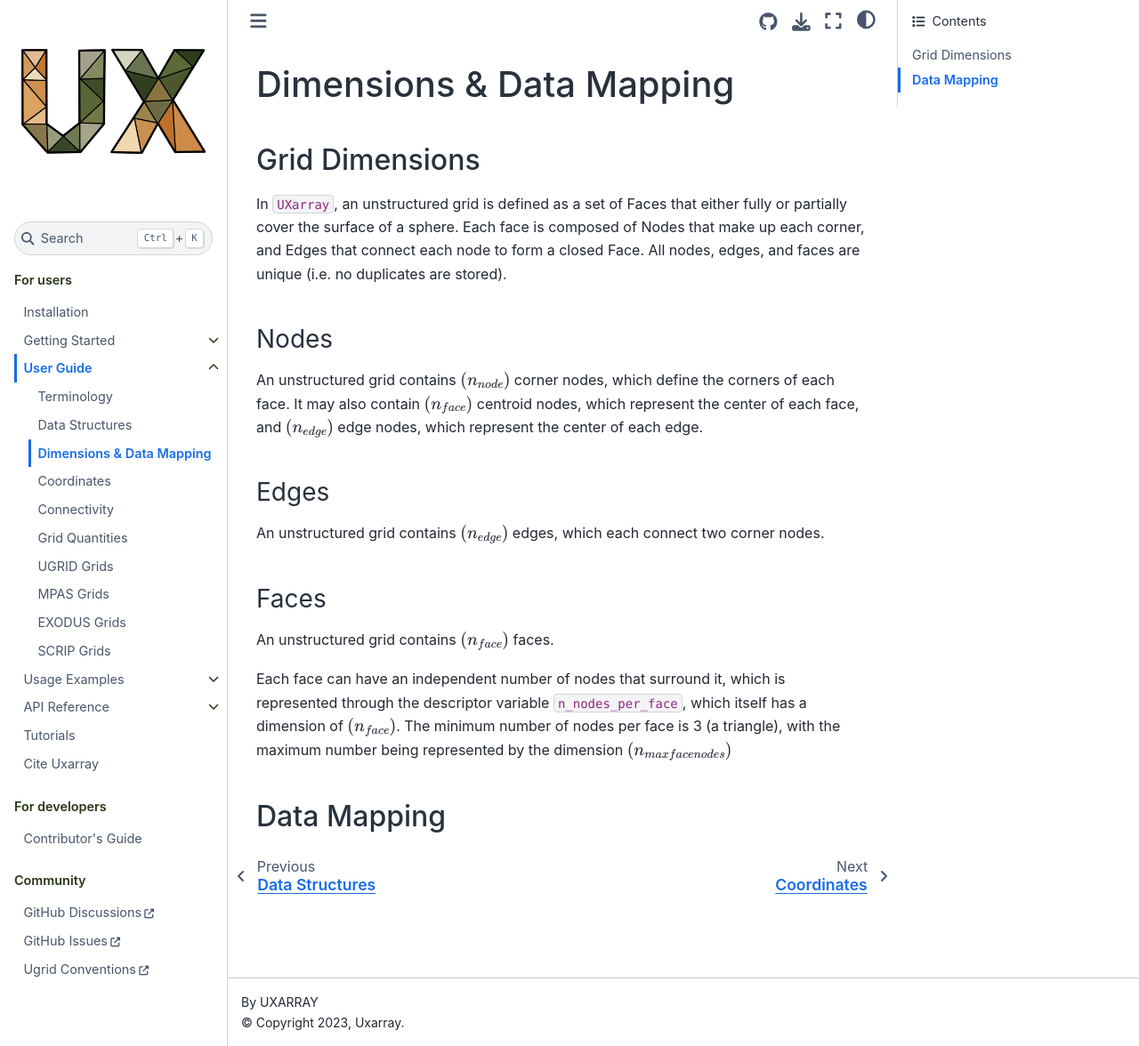
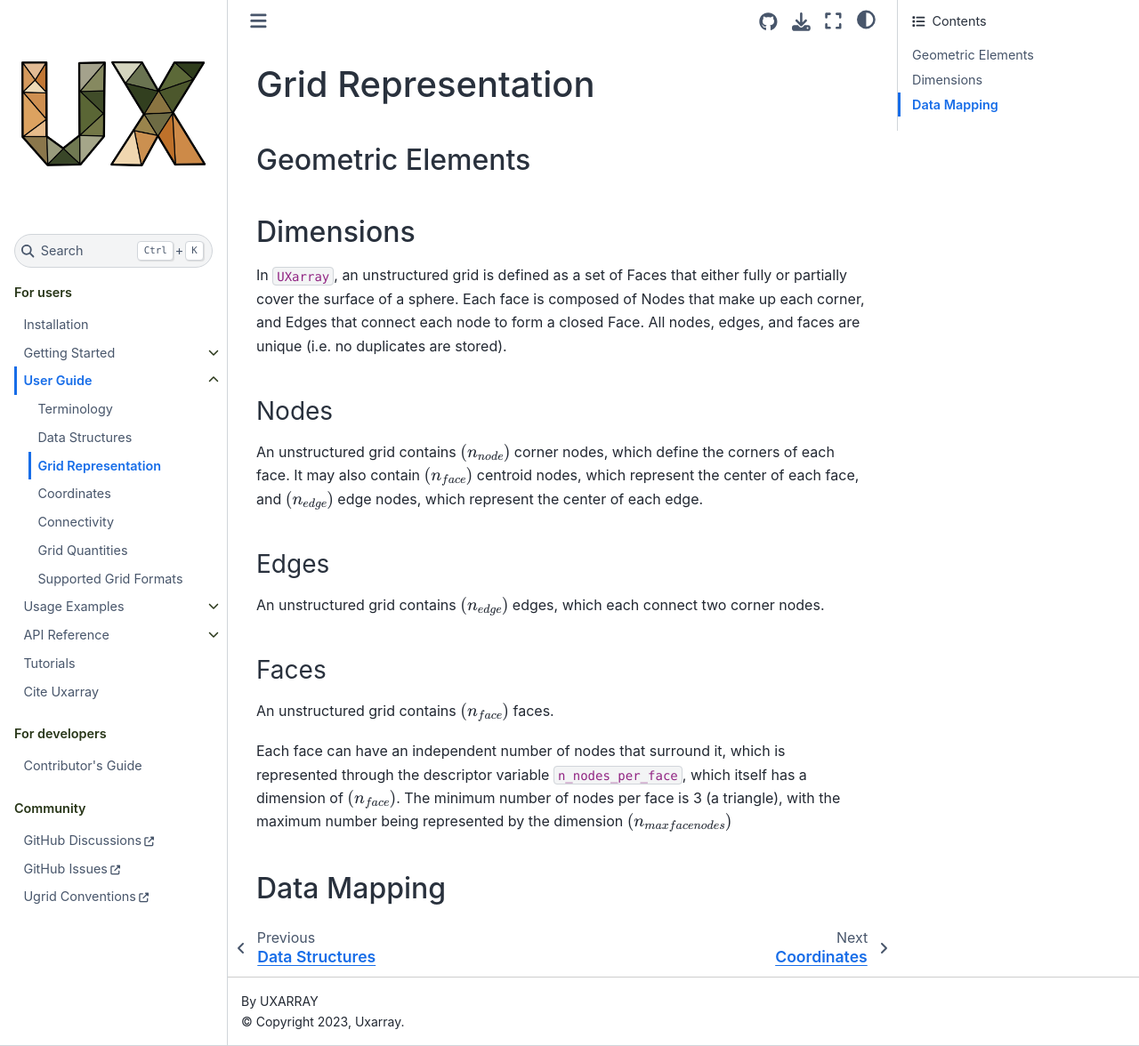
Before and after one commit to UXARRAY/uxarray, a Sphinx documentation site: the page built from docs/user-guide/representation.rst, in a window 1280 px wide and 1176 px high. Shown: the whole window at 89% size. Built offline with Sphinx 7.4.7 and the Sphinx Book theme 1.1.4, drawn with Linux system fonts in a browser that asks for light colours; formulas are drawn with MathJax 3.

Commit message:
work on user guide

```diff
--- a/docs/user-guide/coordinates.rst
+++ b/docs/user-guide/coordinates.rst
@@ -4,16 +4,10 @@
 Coordinates
 ===========
 
-Overview
---------
-
 ``UXarray`` ~~~ todo
 
 Definitions
 -----------
-
-
-
 
 Spherical Coordinates
 ---------------------
--- a/docs/user-guide/data-structures.rst
+++ b/docs/user-guide/data-structures.rst
@@ -3,10 +3,6 @@
 ===============
 Data Structures
 ===============
-
-Overview
---------
-
 
 ``Grid``
 --------
--- a/docs/user-guide/exodus.rst
+++ /dev/null
@@ -1,8 +0,0 @@
-.. currentmodule:: uxarray
-
-============
-EXODUS Grids
-============
-
-Overview
---------
--- a/docs/user-guide/mpas.rst
+++ /dev/null
@@ -1,8 +0,0 @@
-.. currentmodule:: uxarray
-
-==========
-MPAS Grids
-==========
-
-Overview
---------
--- a/docs/user-guide/dimensions-and-mapping.rst
+++ b/docs/user-guide/representation.rst
@@ -1,11 +1,14 @@
 .. currentmodule:: uxarray
 
-=========================
-Dimensions & Data Mapping
-=========================
+===================
+Grid Representation
+===================
 
-Grid Dimensions
-===============
+Geometric Elements
+==================
+
+Dimensions
+==========
 
 In ``UXarray``, an unstructured grid is defined as a set of Faces that either
 fully or partially cover the surface of a sphere. Each face is composed of Nodes that make
@@ -38,4 +41,4 @@ number of nodes per face is 3 (a triangle), with the maximum number being repres
 
 
 Data Mapping
-===============
+============
--- a/docs/user-guide/scrip.rst
+++ /dev/null
@@ -1,8 +0,0 @@
-.. currentmodule:: uxarray
-
-===========
-SCRIP Grids
-===========
-
-Overview
---------
--- a/docs/user-guide/ugrid.rst
+++ /dev/null
@@ -1,8 +0,0 @@
-.. currentmodule:: uxarray
-
-===========
-UGRID Grids
-===========
-
-Overview
---------
--- a/docs/userguide.rst
+++ b/docs/userguide.rst
@@ -9,16 +9,12 @@ In this user guide, you will find detailed descriptions and examples that descri
 common tasks that you can accomplish with UXarray.
 
 .. toctree::
-   :maxdepth: 1
-   :hidden:
+   :maxdepth: 2
 
    user-guide/terminology.rst
    user-guide/data-structures.rst
-   user-guide/dimensions-and-mapping.rst
+   user-guide/representation.rst
    user-guide/coordinates.rst
    user-guide/connectivity.rst
    user-guide/grid-quantities.rst
-   user-guide/ugrid.rst
-   user-guide/mpas.rst
-   user-guide/exodus.rst
-   user-guide/scrip.rst
+   user-guide/grid-formats.rst
```
Also changed, not shown: docs/user-guide/connectivity.rst (+0 -7 lines), docs/user-guide/grid-formats.rst (added, +17 -0 lines), docs/user-guide/grid-quantities.rst (+0 -7 lines).
